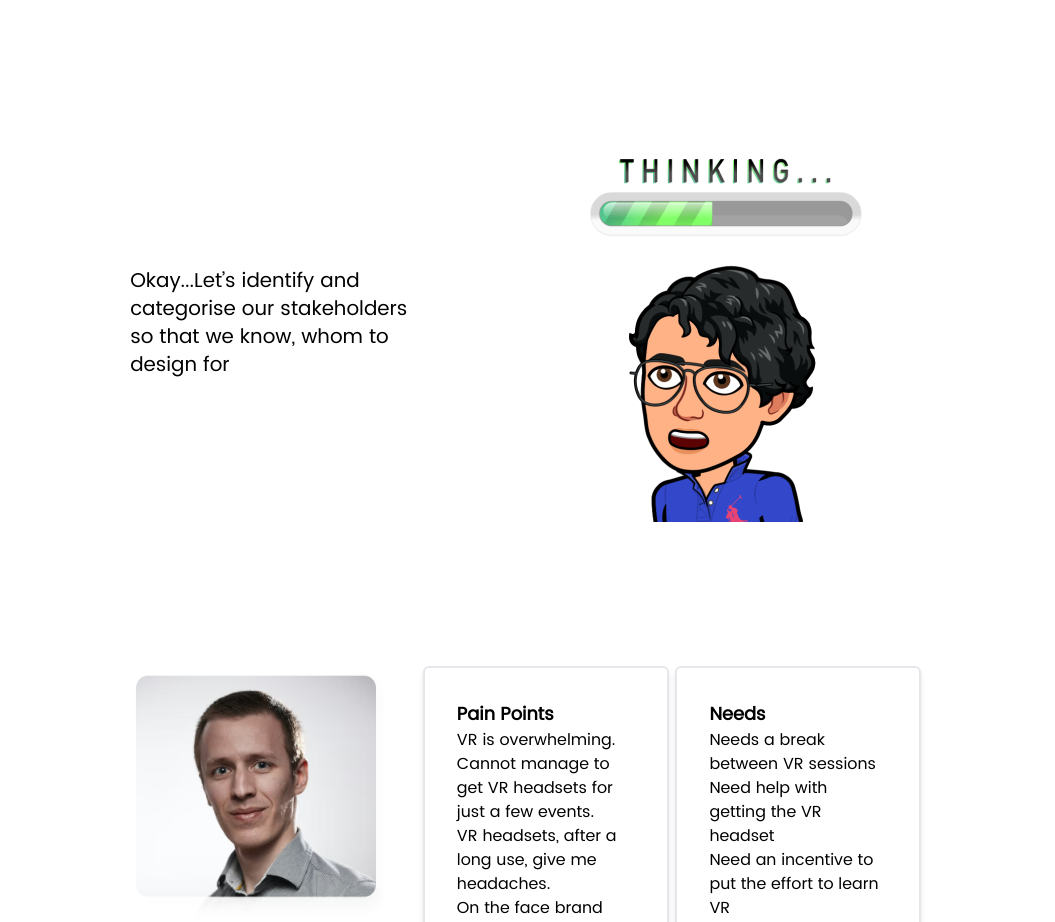
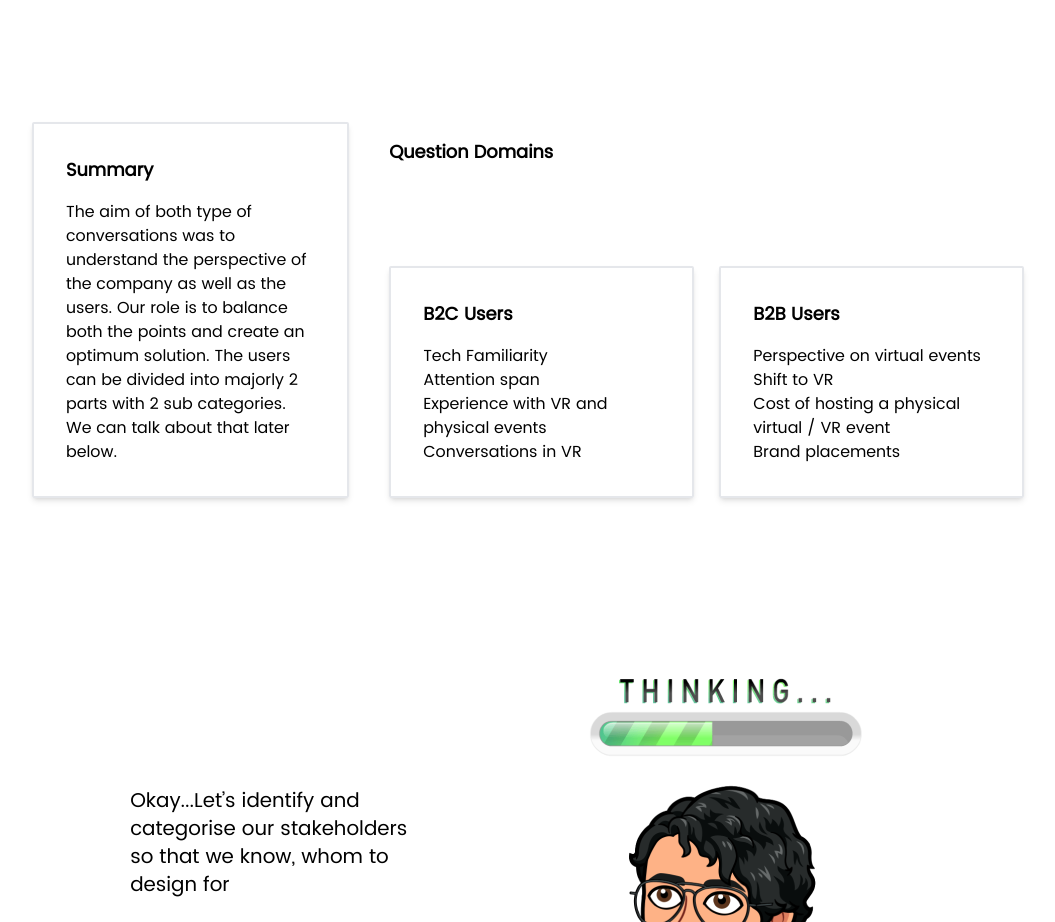
Before and after one commit to HribhavUX/hribhav-portfolio, a React (Create React App) app: page /magnidvr in a window 1280 px wide. Shown: the part 4800-5722 px from the top of the page, without its empty margins (112-1167 px from the left). Built offline with nearby package versions, Linux system fonts and the light colour scheme.

Commit message:
update: rozgaar home page

```diff
--- a/src/Components/MagnidVR/Section2.js
+++ b/src/Components/MagnidVR/Section2.js
@@ -61,6 +61,31 @@ export default function Section2() {
         <h2 className="font-Sgs text-xl">User Interviews</h2>
         <img className="w-3/4 my-16 mx-auto" src={useri1} alt="talking to the board"/>
         <img className="w-3/4 my-16 mx-auto" src={useri2} alt="talking to the board"/>
+      </div>
+      <div className="w-full my-36 flex justify-between">
+        <div className="w-[32%] border-2 p-8 rounded-sm shadow-md">
+          <h4 className="font-bold text-lg mb-4">Summary</h4>
+          <p>The aim of both type of conversations was to understand the perspective of the company as well as the users. Our role is to balance both the points and create an optimum solution. The users can be divided into majorly 2 parts with 2 sub categories. We can talk about that later below.</p>
+        </div>
+        <div className="w-[64%] flex flex-col justify-between">
+          <h4 className="font-bold text-lg my-4">Question Domains</h4>
+          <div className="flex justify-between">
+            <div className="w-[48%] border-2 p-8 rounded-sm shadow-md">
+              <h4 className="font-bold text-lg mb-4">B2C Users</h4>
+              <p>Tech Familiarity</p>
+              <p>Attention span</p>
+              <p>Experience with VR and physical events</p>
+              <p>Conversations in VR</p>
+            </div>
+            <div className="w-[48%] border-2 p-8 rounded-sm shadow-md">
+              <h4 className="font-bold text-lg mb-4">B2B Users</h4>
+              <p>Perspective on virtual events</p>
+              <p>Shift to VR</p>
+              <p>Cost of hosting a physical virtual / VR event</p>
+              <p>Brand placements</p>
+            </div>
+          </div>
+        </div>
       </div>
       <div className="flex my-36 justify-evenly items-center">
         <p className="text-xl max-w-[30%]">Okay...Let’s identify and categorise our stakeholders so that we know, whom to design for</p>
--- a/src/Pages/Rozgaar.js
+++ b/src/Pages/Rozgaar.js
@@ -4,6 +4,24 @@ import Section2 from "../Components/Rozgaar/Section2";
 export default function Rozgaar() {
   return (
     <>
+      <div className="flex font-PoR flex-col px-36 min-h-screen justify-around">
+        <div>
+          <h1 className="my-2 font-PoB text-5xl italic">Rozgaar</h1>
+          <p className="my-4 max-w-xs">Help Standalone Restaurants seek and manage Human Resources</p>
+        </div>
+        <div>
+          <div className="flex my-2">
+            <div className="mx-2 px-4 py-2 bg-[#E93242] rounded-[10px] text-white shadow-md">Figma</div>
+            <div className="mx-2 px-4 py-2 bg-[#E93242] rounded-[10px] text-white shadow-md">Illustrator</div>
+            <div className="mx-2 px-4 py-2 bg-[#E93242] rounded-[10px] text-white shadow-md">Miro</div>
+          </div>
+          <div className="flex my-2">
+            <div className="mx-2 px-4 py-2 bg-white rounded-[10px] shadow-md">Hiring</div>
+            <div className="mx-2 px-4 py-2 bg-white rounded-[10px] shadow-md">Blue Collar</div>
+            <div className="mx-2 px-4 py-2 bg-white rounded-[10px] shadow-md">AI + ML</div>
+          </div>
+        </div>
+      </div>
       <Section1 />
       <Section2 />
     </>
```
Also changed, not shown: src/Assets/Rozgaar/qa.png (added).
